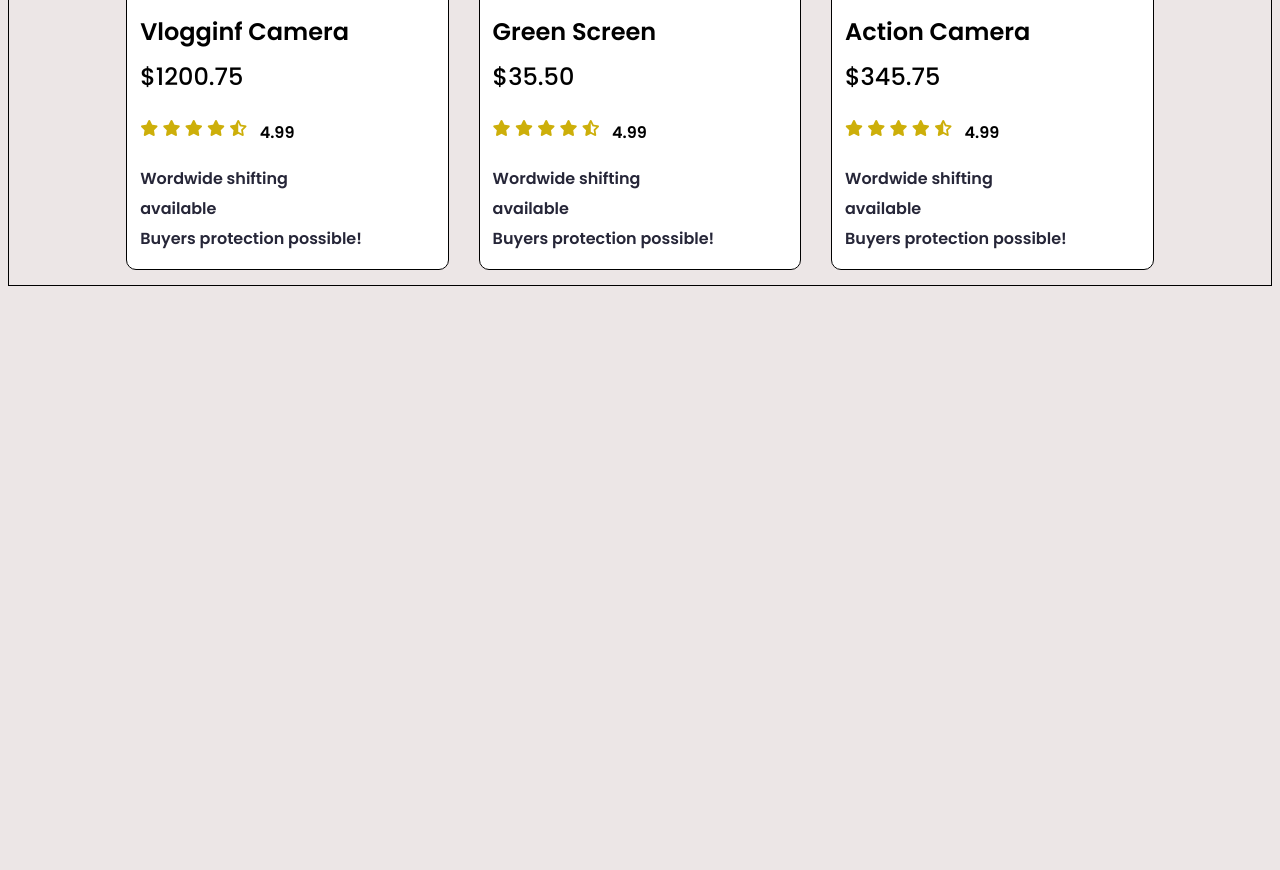
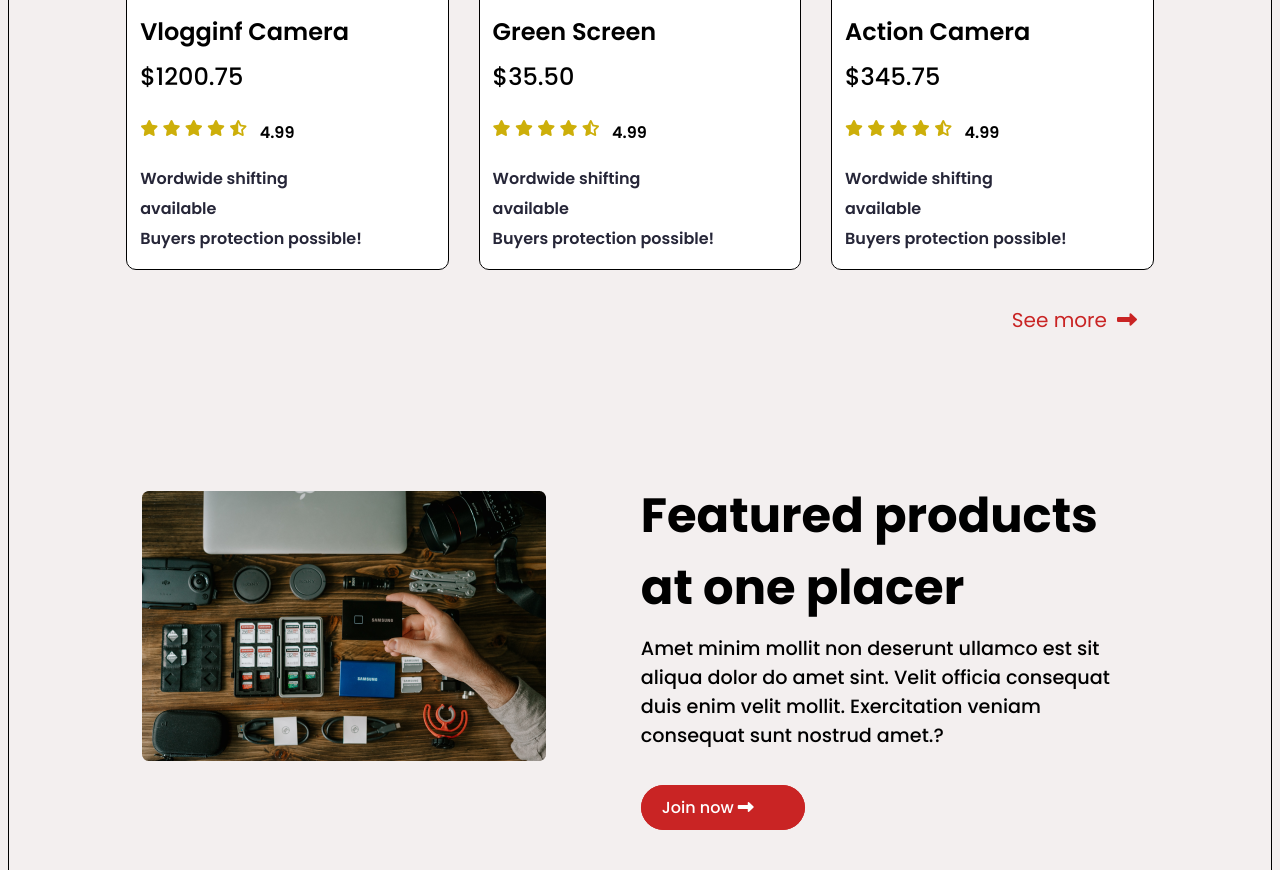
Before and after one commit to sourov2612/Influencer_products, a plain HTML site: page index.html in a window 1280 px wide. Shown: the part 2370-3240 px from the top of the page. Before the commit the page ends 2664 px from the top, so only its background shows below. Drawn offline with Linux system fonts and the light colour scheme.

Commit message:
main_section_added

```diff
--- a/index.html
+++ b/index.html
@@ -312,6 +312,24 @@
                 </div>
 
             </div>
+
+            <a href="" class="see_more">See more <i class="fa-solid fa-right-long right_arrow"></i></a>
+        </section>
+
+
+        <section class="featured_product start_journey">
+            <div class="cameras">
+                <img src="images/gear.png" class="camera gear" alt="">
+            </div>
+
+            <div class="container featured_product_text">
+                <h1 class="text_1">Featured products at one placer</h1>
+                <p class="p_1">Amet minim mollit non deserunt ullamco est sit aliqua dolor
+                    do amet sint. Velit officia consequat duis enim velit mollit.
+                    Exercitation veniam consequat sunt nostrud amet.?</p>
+                <a href="" class="prebook_button">Join now <i class="fa-solid fa-right-long"></i></a>
+            </div>
+
         </section>
 
     </main>
--- a/style.css
+++ b/style.css
@@ -1,6 +1,6 @@
 body{
     font-family: "Poppins", sans-serif;
-    background-color: #ece6e6;
+    background-color: #f3efef;
     border: 1px solid black;
     padding-left: 8%;
     padding-right: 8%;
@@ -191,3 +191,36 @@ body{
 .product_price{
     font-weight: 500;
 }
+
+.see_more{
+    text-decoration: none;
+    display: flex;
+    justify-content: right;
+    color: #c92424;
+    font-size: 20px;
+    margin-top: 20px;
+    margin-right: 3%;
+}
+
+.right_arrow{
+    padding-top: 5px;
+    margin-left: 10px;
+}
+
+
+
+  /* -----------------------
+  -----featured_product section-----
+  -------------------------  */
+
+.featured_product{
+    margin: 50px 1px;
+}
+
+.featured_product_text{
+    margin-left: 8%;
+}
+
+.gear{
+    padding-top: 86px;
+}
```
